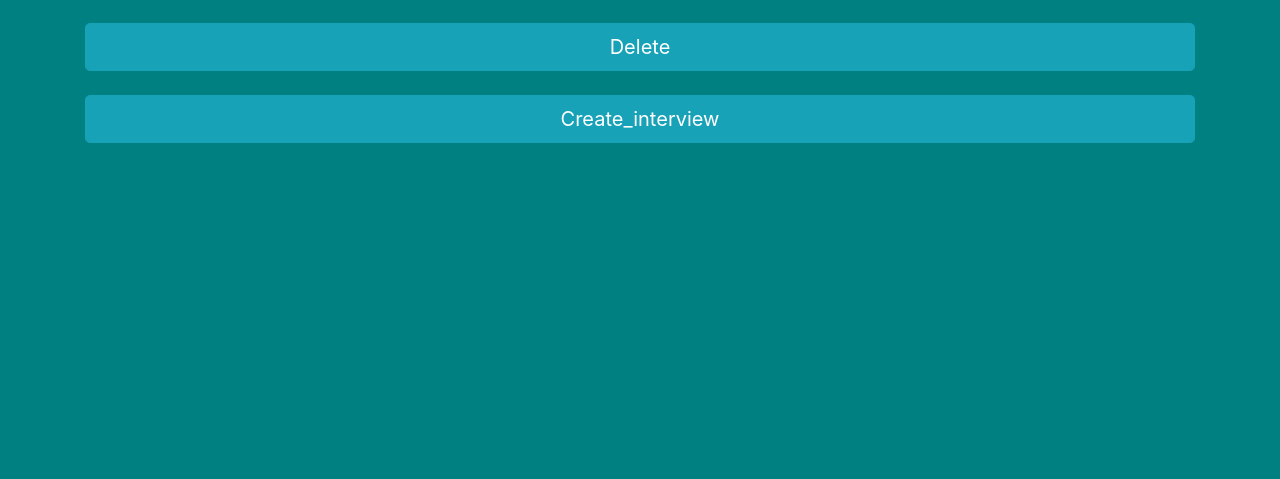
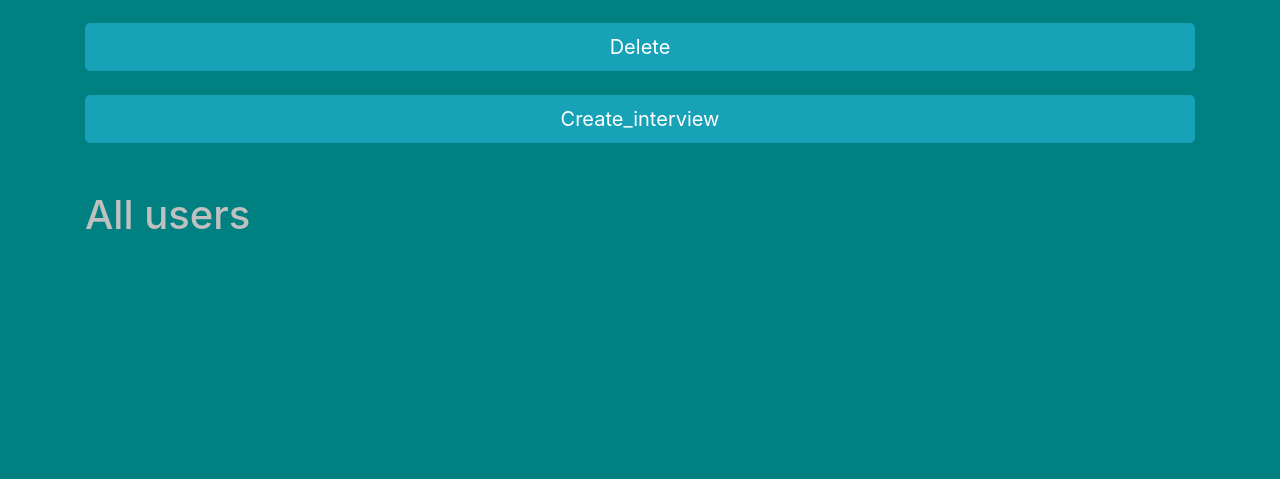
Before and after one commit to NazaraKharechko/Recruiting_system_test_flask, a Flask app: page /recruiter in a window 1280 px wide. Shown: the part 384-863 px from the top of the page. Run offline with Flask 2, Linux system fonts and the light colour scheme; data that the repository does not hold is empty; some libraries are stand-ins or nearby versions.

Commit message:
All users

```diff
--- a/app/templates/recruiter.html
+++ b/app/templates/recruiter.html
@@ -40,4 +40,12 @@
     <br>
         <a href="{{ url_for('create_interview') }}"><button class="btn btn-info btn-lg btn-block">Create_interview</button></a>
 
+    <br>
+    <br>
+    <h1>All users</h1>
+    {% for all in all_users %}
+        <div> Email => {{ all.email }} === {{ all.id }} id</div>
+
+    {% endfor %}
+
 {% endblock %}
--- a/app/views.py
+++ b/app/views.py
@@ -109,6 +109,7 @@ def my_cv():
 def recruiter():
     position = Positions.query.all()
     form = Positions_Create_Form(request.form)
+    all_users = UserModel.query.all()
     if request.method == 'POST' and form.validate():
         data = dict(form.data)
         del data['create']
@@ -116,7 +117,7 @@ def recruiter():
         db.session.add(pos)
         db.session.commit()
         return redirect(url_for('recruiter'))
-    return render_template('recruiter.html', position=position, form=form)
+    return render_template('recruiter.html', position=position, form=form, all_users=all_users)
 
 
 @app.route('/delete/position', methods=['GET', 'POST'])
```
